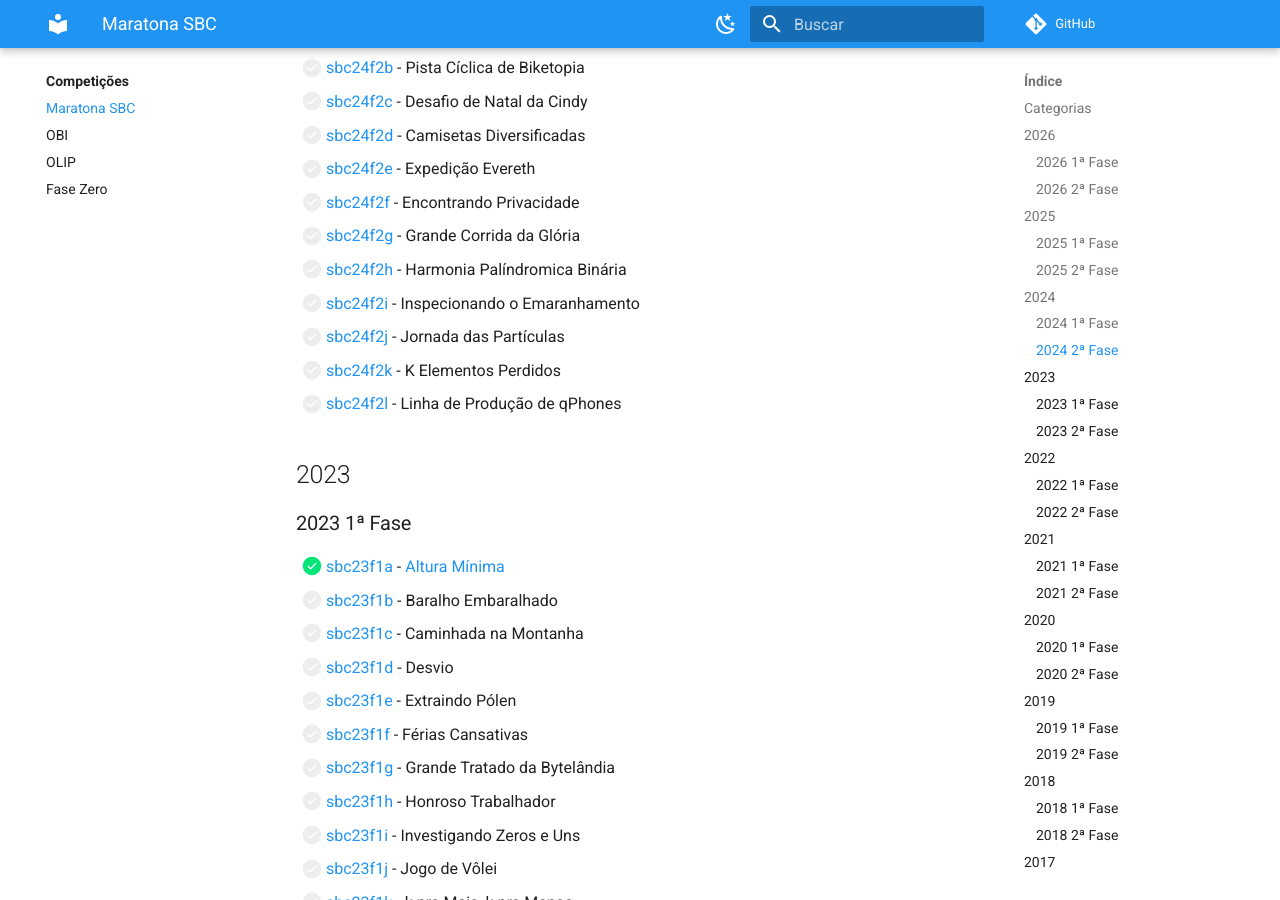
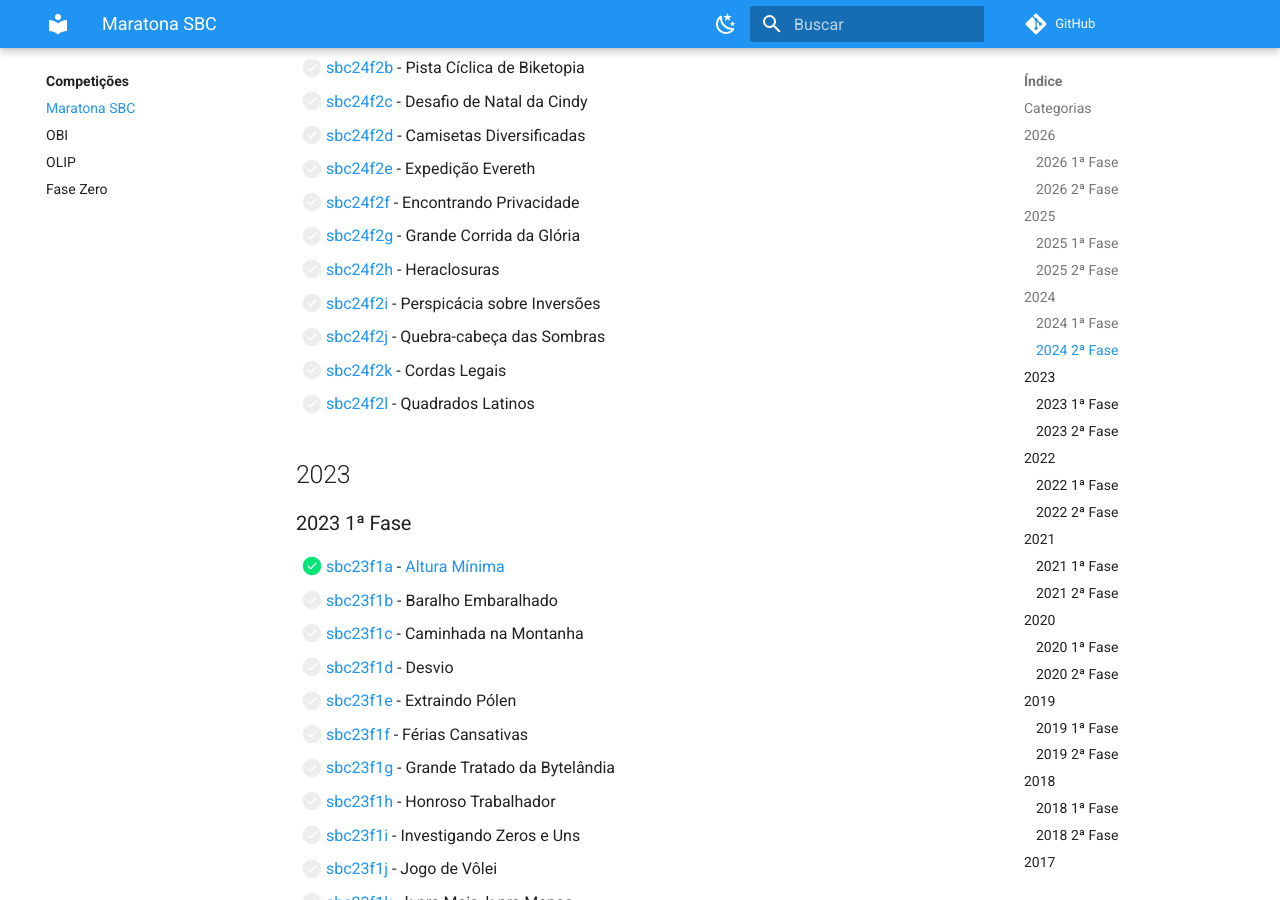
Before and after one commit to potigol/beecrowd, an MkDocs documentation site: the page built from docs/competicoes/maratona/README.md, in a window 1280 px wide and 900 px high, scrolled down 3103 px. Built offline with MkDocs 1.6.1 and Material for MkDocs 9.7.7, drawn with Linux system fonts in a browser that asks for light colours; comment, search, counter and statistics services are not loaded.

Commit message:
Atualiza formatação das categorias e IDs de problemas nos arquivos README e JSON

```diff
--- a/docs/competicoes/maratona/README.md
+++ b/docs/competicoes/maratona/README.md
@@ -2,13 +2,13 @@
 
 ## Categorias
 
-[Iniciante](iniciante.md) -
-[Ad-hoc](adhoc.md) -
-[Strings](strings.md) -
-[Estruturas e Bibliotecas](estruturasebibliotecas.md) -
-[Matemática](matemática.md) -
-[Paradigmas](paradigmas.md) -
-[Grafos](grafos.md) -
+[Iniciante](iniciante.md) ·
+[Ad-hoc](adhoc.md) ·
+[Strings](strings.md) ·
+[Estruturas e Bibliotecas](estruturasebibliotecas.md) ·
+[Matemática](matemática.md) ·
+[Paradigmas](paradigmas.md) ·
+[Grafos](grafos.md) ·
 [Geometria Computacional](geometriacomputacional.md)
 
 ## 2026
@@ -108,11 +108,11 @@
 - [ ] [sbc24f2e](https://resources.beecrowd.com/repository/UOJ_sbc24f2e.html) - Expedição Evereth
 - [ ] [sbc24f2f](https://resources.beecrowd.com/repository/UOJ_sbc24f2f.html) - Encontrando Privacidade
 - [ ] [sbc24f2g](https://resources.beecrowd.com/repository/UOJ_sbc24f2g.html) - Grande Corrida da Glória
-- [ ] [sbc24f2h](https://resources.beecrowd.com/repository/UOJ_sbc24f2h.html) - Harmonia Palíndromica Binária
-- [ ] [sbc24f2i](https://resources.beecrowd.com/repository/UOJ_sbc24f2i.html) - Inspecionando o Emaranhamento
-- [ ] [sbc24f2j](https://resources.beecrowd.com/repository/UOJ_sbc24f2j.html) - Jornada das Partículas
-- [ ] [sbc24f2k](https://resources.beecrowd.com/repository/UOJ_sbc24f2k.html) - K Elementos Perdidos
-- [ ] [sbc24f2l](https://resources.beecrowd.com/repository/UOJ_sbc24f2l.html) - Linha de Produção de qPhones
+- [ ] [sbc24f2h](https://resources.beecrowd.com/repository/UOJ_sbc24f2h.html) - Heraclosuras
+- [ ] [sbc24f2i](https://resources.beecrowd.com/repository/UOJ_sbc24f2i.html) - Perspicácia sobre Inversões
+- [ ] [sbc24f2j](https://resources.beecrowd.com/repository/UOJ_sbc24f2j.html) - Quebra-cabeça das Sombras
+- [ ] [sbc24f2k](https://resources.beecrowd.com/repository/UOJ_sbc24f2k.html) - Cordas Legais
+- [ ] [sbc24f2l](https://resources.beecrowd.com/repository/UOJ_sbc24f2l.html) - Quadrados Latinos
 
 ## 2023
 
```
Also changed, not shown: docs/competicoes/obi/README.md (+7 -7 lines), docs/competicoes/outras/fasezero/README.md (+12 -12 lines), docs/competicoes/outras/olip/README.md (+7 -7 lines), 2 other files.
